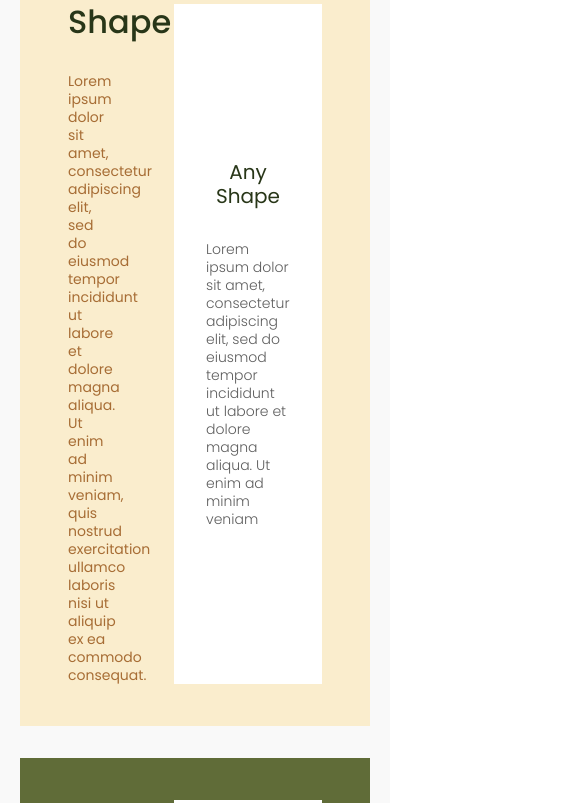
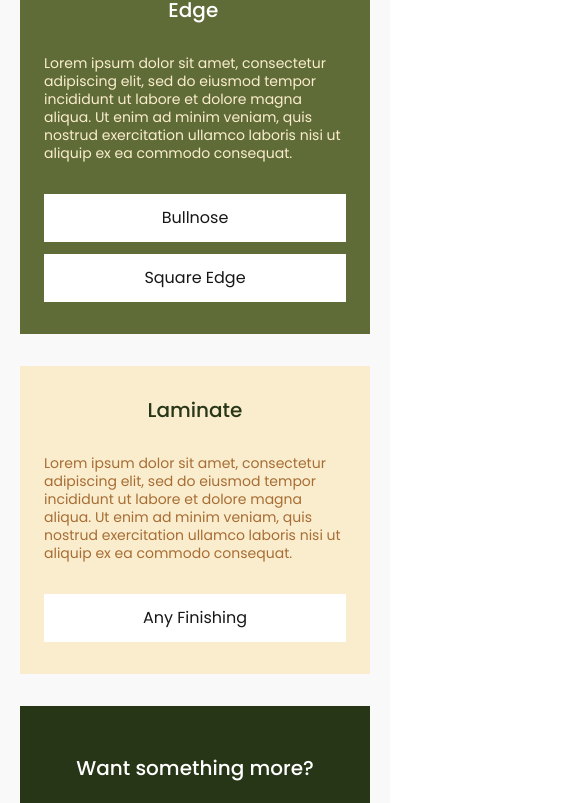
Before and after one commit to AshanPerera98/express-form, a Next.js app: page /caravan in a window 390 px wide. Shown: the part 3754-4557 px from the top of the page, 585 px wide, since content can reach past the window. Built offline with nearby package versions, Linux system fonts and the light colour scheme.

Commit message:
mobile customization points added

```diff
--- a/components/Customization/CustomizationCard.js
+++ b/components/Customization/CustomizationCard.js
@@ -1,30 +1,51 @@
 import React from "react";
 
 import styles from "./CustomizationCard.module.css";
+
+const renderDesktopPoints = (points) => {
+  return (
+    <div
+      className={`${styles.content} col-span-2 hidden sm:grid grid-flow-col px-[8px] py-[32px]`}
+    >
+      {points.map(({ title, description }, index) => {
+        return (
+          <div className={`my-auto px-[24px]`} key={index}>
+            <h6 className={styles.pointTitle}>{title}</h6>
+            <p className={styles.pointDescription}>{description}</p>
+          </div>
+        );
+      })}
+    </div>
+  );
+};
+
+const renderMobilePoints = (points) => {
+  return (
+    <div className={`col-span-2 grid grid-flow-row gap-[12px] sm:hidden`}>
+      {points.map(({ title }, index) => {
+        return (
+          <div className={`my-auto`} key={index}>
+            <h6 className={styles.mobilePoint}>{title}</h6>
+          </div>
+        );
+      })}
+    </div>
+  );
+};
 
 const CustomizationCard = ({ title, description, points, dark }) => {
   return (
     <div
       className={`${styles.card} ${
         dark ? styles.dark : styles.light
-      } grid grid-cols-3 gap-[64px]`}
+      } grid grid-flow-row sm:grid-flow-col sm:grid-cols-3 gap-y-[32px] sm:gap-x-[64px] py-[32px] px-[24px] md:py-[42px] md:px-[48px]`}
     >
       <div className={`my-auto col-span-1`}>
         <h3 className={styles.title}>{title}</h3>
         <p className={styles.description}>{description}</p>
       </div>
-      <div
-        className={`${styles.content} col-span-2 grid grid-flow-col px-[8px] py-[32px]`}
-      >
-        {points.map(({ title, description }, index) => {
-          return (
-            <div className={`my-auto px-[24px]`} key={index}>
-              <h6 className={styles.pointTitle}>{title}</h6>
-              <p className={styles.pointDescription}>{description}</p>
-            </div>
-          );
-        })}
-      </div>
+      {renderDesktopPoints(points)}
+      {renderMobilePoints(points)}
     </div>
   );
 };
--- a/components/Customization/CustomizationCard.module.css
+++ b/components/Customization/CustomizationCard.module.css
@@ -1,6 +1,5 @@
 .card {
   min-height: 300px;
-  padding: 42px 48px;
 }
 
 .dark {
@@ -67,3 +66,17 @@
   color: var(--T2) !important;
   text-align: left;
 }
+
+.mobilePoint {
+  background-color: var(--B1);
+  padding: 12px;
+  width: 100%;
+}
+
+@media (max-width: 640px) {
+  .title {
+    font-size: 20px;
+    line-height: 24px;
+    text-align: center;
+  }
+}
--- a/components/Customization/SpecialCard.module.css
+++ b/components/Customization/SpecialCard.module.css
@@ -22,3 +22,10 @@
   color: var(--S1);
   max-width: 1200px;
 }
+
+@media (max-width: 640px) {
+  .title {
+    font-size: 20px;
+    line-height: 24px;
+  }
+}
```
